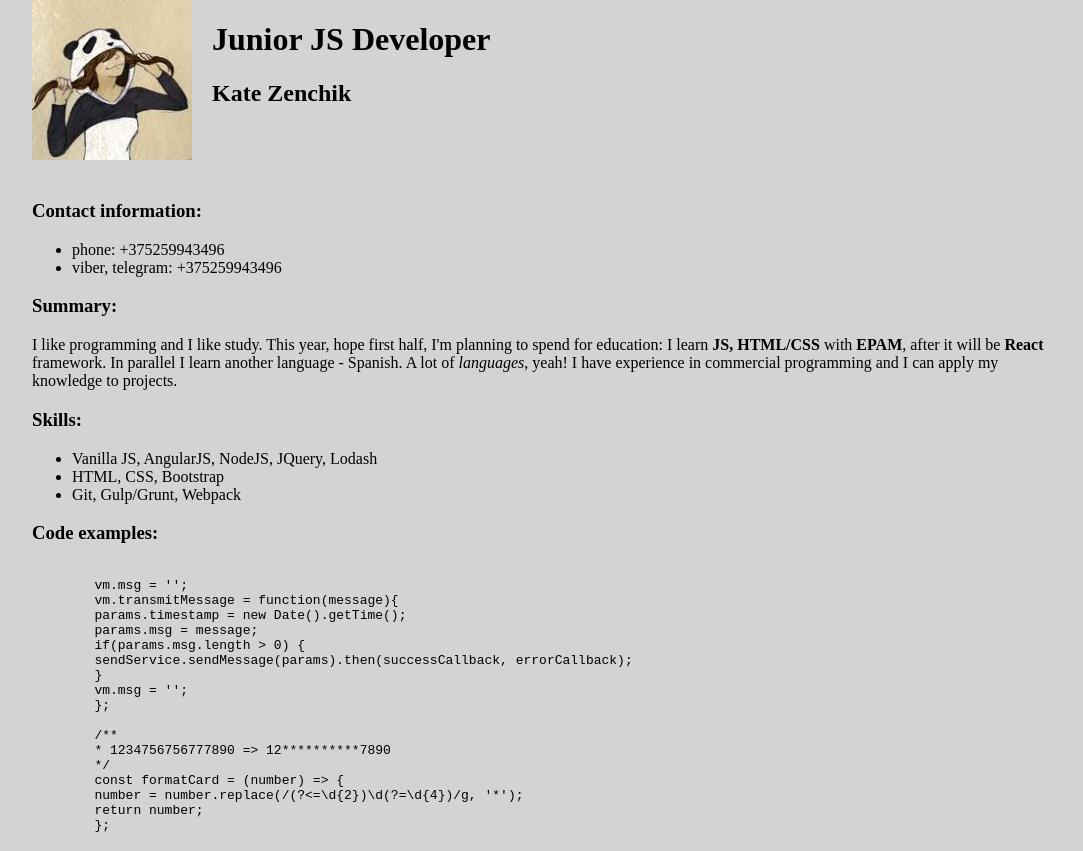
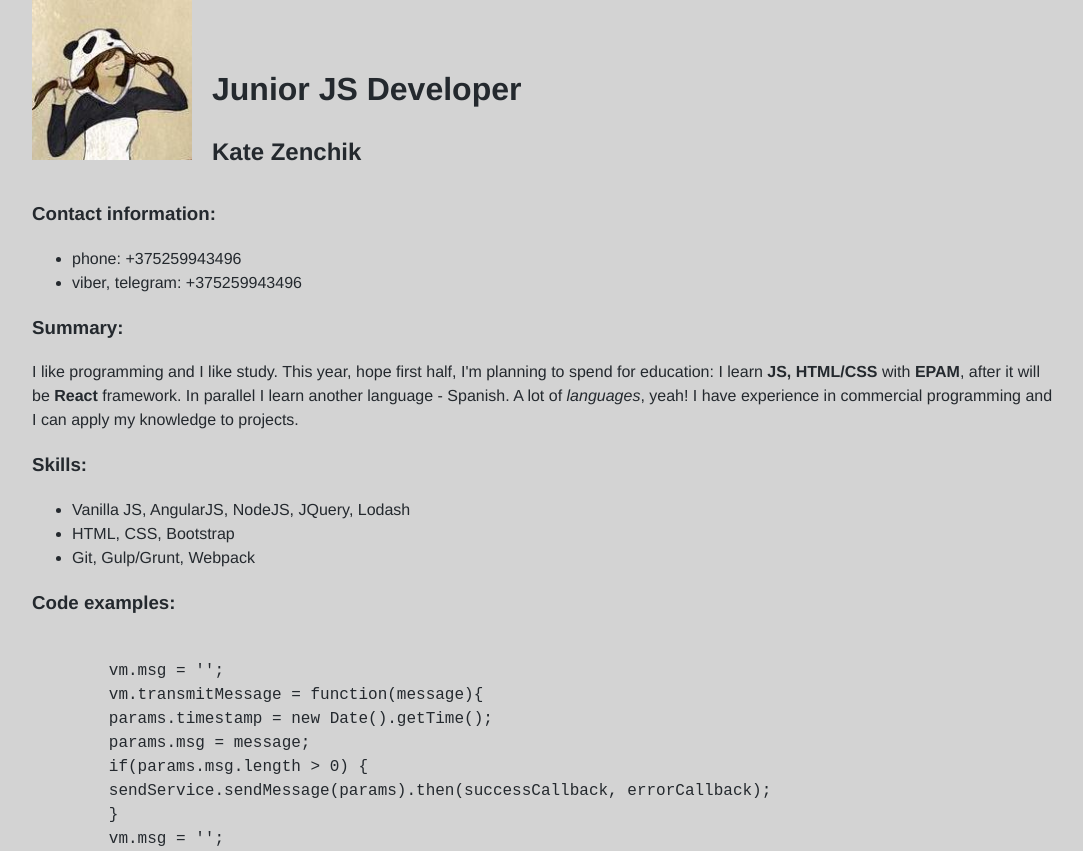
Before and after one commit to kavalapka/rsschool-2019Q1-cv, a plain HTML site: page index.html in a window 1280 px wide. Shown: the top 851 px of the page, without its empty margins (96-1179 px from the left). Drawn offline with Linux system fonts and the light colour scheme.

Commit message:
style: add fonts; add styles for header

```diff
--- a/styles/styles.css
+++ b/styles/styles.css
@@ -2,6 +2,10 @@ body {
   width: 1024px;
   margin: 0 auto;
   background-color: lightgray;
+  color: #24292e;
+  font-family: Helvetica, Arial, sans-serif;
+  font-size: 16px;
+  line-height: 1.5;
 }
 
 .header {
@@ -13,3 +17,14 @@ body {
 .header img {
   margin-right: 20px;
 }
+
+.function {
+  display: flex;
+  flex-direction: column;
+  justify-content: flex-end;
+  margin-bottom: -10px;
+}
+
+.function h2 {
+  margin: 0;
+}
```
